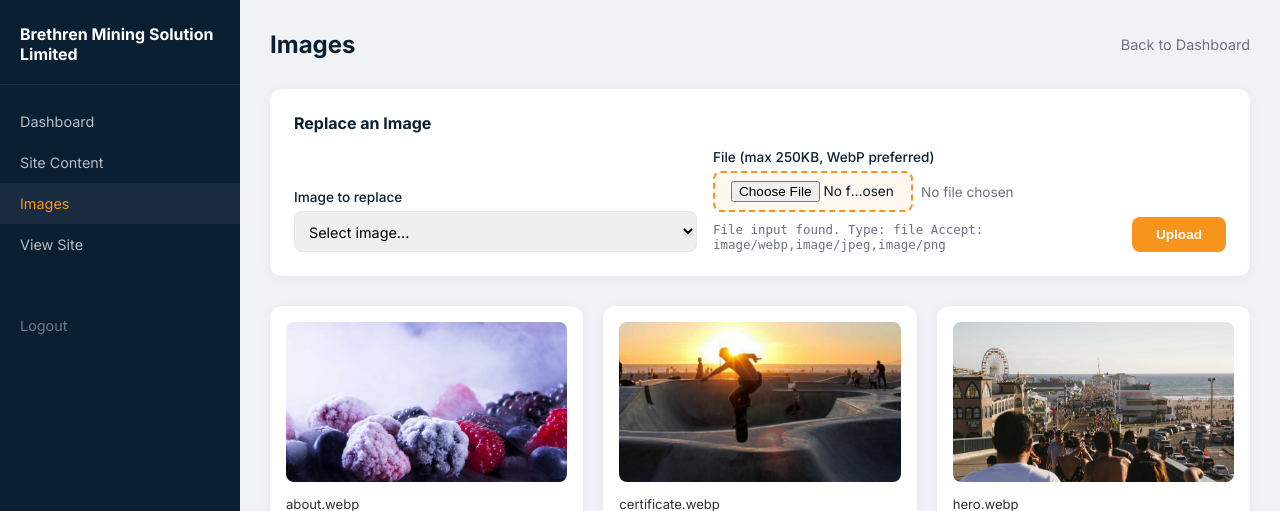
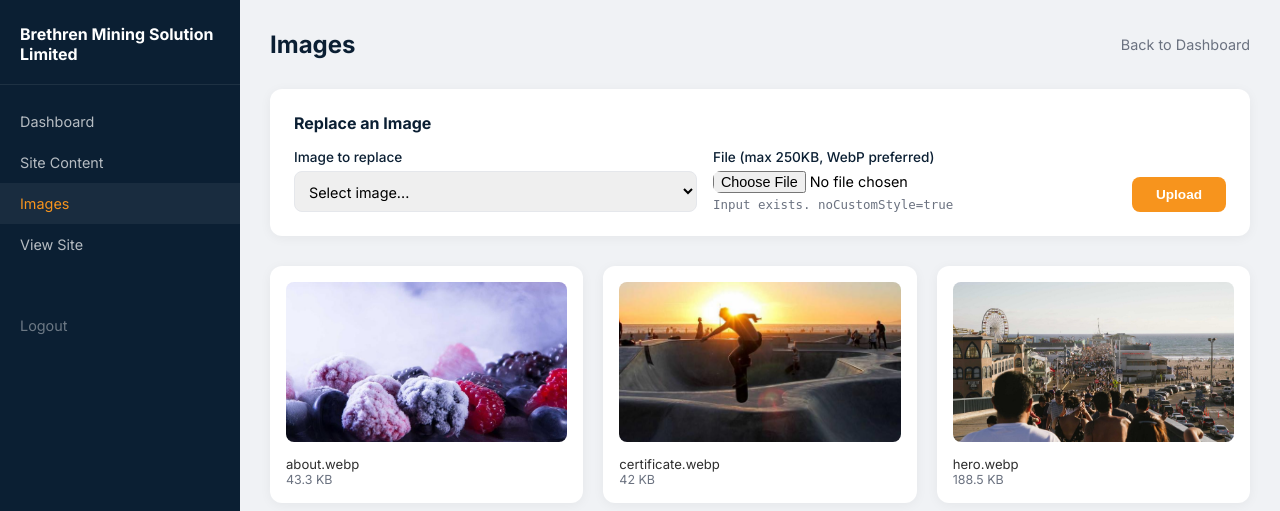
Before and after one commit to maxnatedev/BMSL, a PHP site: page /admin/images.php in a window 1280 px wide. Shown: the top 511 px of the page. Run offline with PHP 8.4, Linux system fonts and the light colour scheme; a user stored in the database is signed in; data comes from the database, SQL or seed files in the repository.

Commit message:
Strip file input to bare native - remove all custom styling and event listeners, just raw input

```diff
--- a/admin/images.php
+++ b/admin/images.php
@@ -72,7 +72,7 @@ $contentSections = $db->fetchAll('SELECT * FROM site_content ORDER BY id');
         .btn { padding: 10px 24px; background: #F7941D; color: #fff; border: none; border-radius: 8px; font-size: 0.85rem; font-weight: 600; cursor: pointer; }
         .btn:hover { background: #e08515; }
         .file-input-wrap { display: flex; flex-direction: column; gap: 4px; }
-        .form-group input[type=file] { width: auto; padding: 0; border: none; border-radius: 0; font-family: inherit; }
+        .form-group input[type=file] { box-sizing: border-box; overflow: visible; width: auto !important; padding: 0 !important; border: none !important; }
         .file-name { font-size: 0.85rem; color: #6B7280; }
     </style>
 </head>
@@ -114,45 +114,22 @@ $contentSections = $db->fetchAll('SELECT * FROM site_content ORDER BY id');
                 </div>
                 <div class="form-group">
                     <label>File (max 250KB, WebP preferred)</label>
-                    <div class="file-input-wrap" id="fileDebug">
-                        <div style="display:flex;align-items:center;gap:8px;flex-wrap:wrap">
-                            <input type="file" name="image" id="image" accept="image/webp,image/jpeg,image/png" required
-                                   style="padding:8px 16px;border:2px dashed #F7941D;border-radius:8px;background:#fff8f0;cursor:pointer;font-family:inherit;font-size:0.85rem;color:#0B1F33;width:200px">
-                            <span class="file-name" id="fileName" style="font-size:0.85rem;color:#6B7280">No file chosen</span>
-                        </div>
-                        <div id="debugLog" style="font-size:0.78rem;color:#6B7280;margin-top:6px;font-family:monospace"></div>
+                    <div>
+                        <input type="file" name="image" id="image" accept="image/webp,image/jpeg,image/png" required>
+                        <span id="fileName" style="margin-left:8px;font-size:0.85rem;color:#6B7280"></span>
                     </div>
+                    <div id="debugLog" style="margin-top:4px;font-size:0.78rem;color:#6B7280;font-family:monospace"></div>
                     <script>
                     (function(){
                         var input = document.getElementById('image');
                         var log = document.getElementById('debugLog');
                         var name = document.getElementById('fileName');
-                        function dbg(msg) {
-                            console.log('[FILE-UPLOAD] ' + msg);
-                            if (log) log.textContent = msg;
-                        }
-                        if (input) {
-                            dbg('File input found. Type: ' + input.type + ' Accept: ' + input.accept);
-                            input.addEventListener('click', function(e) {
-                                dbg('INPUT CLICK fired. target: ' + e.target.tagName + '#' + e.target.id);
-                            });
-                            input.addEventListener('change', function() {
-                                var files = this.files;
-                                if (files && files.length > 0) {
-                                    name.textContent = files[0].name;
-                                    dbg('File selected: ' + files[0].name + ' (' + files[0].size + ' bytes, type: ' + files[0].type + ')');
-                                } else {
-                                    name.textContent = 'No file chosen';
-                                    dbg('No file selected');
-                                }
-                            });
-                            input.addEventListener('mouseenter', function() { dbg('Mouse entered file input'); });
-                            input.addEventListener('mouseleave', function() { dbg('Mouse left file input'); });
-                        } else {
-                            dbg('ERROR: File input element not found in DOM!');
-                        }
-                        document.querySelector('.file-input-wrap')?.addEventListener('click', function(e) {
-                            dbg('WRAP CLICK: ' + e.target.tagName + ' class=' + e.target.className);
+                        function dbg(m){ console.log('[FILE-UPLOAD] '+m); if(log) log.textContent=m; }
+                        if(!input){ dbg('ERROR: input not found'); return; }
+                        dbg('Input exists. noCustomStyle=true');
+                        input.addEventListener('change', function(){
+                            var f = this.files;
+                            if(f && f.length>0){ name.textContent = f[0].name; dbg('SELECTED: '+f[0].name); }
                         });
                     })();
                     </script>
```
